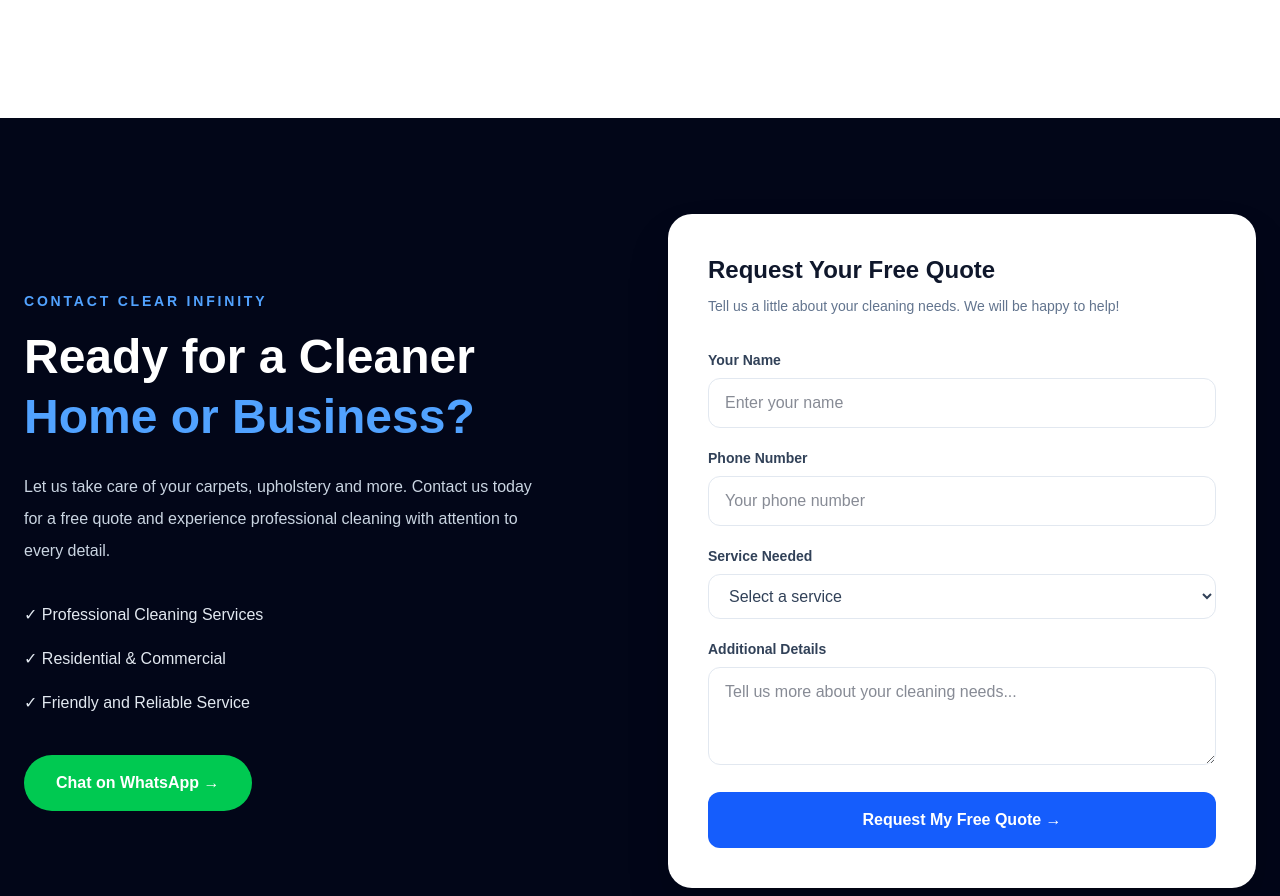
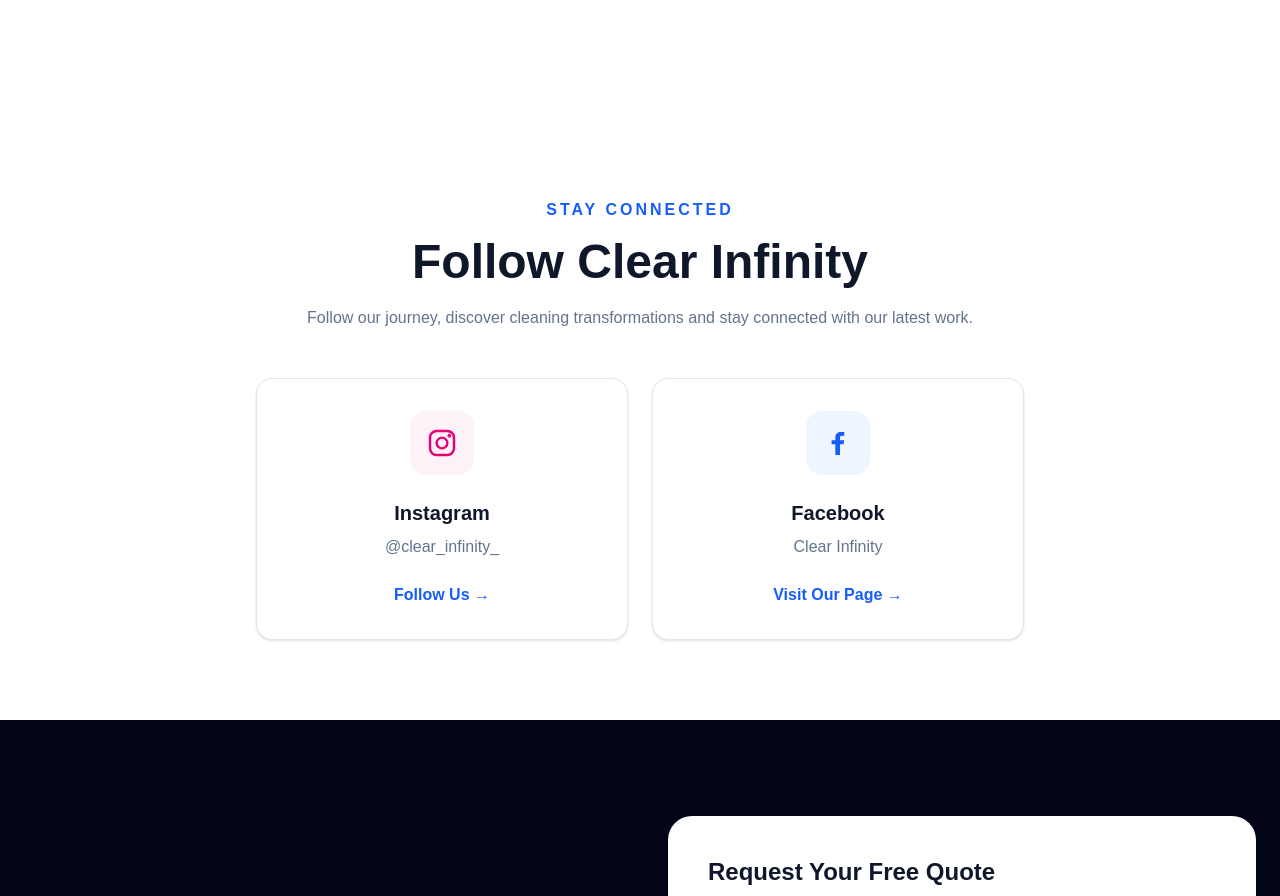
Before and after one commit to gustavoborges89/clear-infinity-website, a Next.js app: page / in a window 1280 px wide. Shown: the part 6861-7757 px from the top of the page. Built offline with nearby package versions, Linux system fonts and the light colour scheme.

Commit message:
Add social media links

```diff
--- a/app/page.tsx
+++ b/app/page.tsx
@@ -615,6 +615,101 @@ export default function Home() {
 
       {/* CONTACT SECTION */}
 
+      {/* SOCIAL MEDIA SECTION */}
+      <section className="bg-white px-6 py-20">
+        <div className="mx-auto max-w-7xl">
+
+          <div className="mb-12 text-center">
+            <p className="font-semibold tracking-[3px] text-blue-600">
+              STAY CONNECTED
+            </p>
+
+            <h2 className="mt-4 text-4xl font-bold text-slate-900 md:text-5xl">
+              Follow Clear Infinity
+            </h2>
+
+            <p className="mx-auto mt-5 max-w-2xl text-slate-500">
+              Follow our journey, discover cleaning transformations
+              and stay connected with our latest work.
+            </p>
+          </div>
+
+          <div className="mx-auto grid max-w-3xl gap-6 md:grid-cols-2">
+
+            <a
+              href="https://www.instagram.com/clear_infinity/"
+              target="_blank"
+              rel="noopener noreferrer"
+              aria-label="Follow Clear Infinity on Instagram"
+              className="group rounded-2xl border border-slate-200 bg-white p-8 text-center shadow-sm transition hover:-translate-y-2 hover:shadow-xl"
+            >
+              <div className="mx-auto flex h-16 w-16 items-center justify-center rounded-2xl bg-pink-50 text-pink-600 transition group-hover:scale-110">
+                <svg
+                  xmlns="http://www.w3.org/2000/svg"
+                  width="32"
+                  height="32"
+                  viewBox="0 0 24 24"
+                  fill="none"
+                  stroke="currentColor"
+                  strokeWidth="1.8"
+                  strokeLinecap="round"
+                  strokeLinejoin="round"
+                >
+                  <rect x="3" y="3" width="18" height="18" rx="5" />
+                  <circle cx="12" cy="12" r="4" />
+                  <circle cx="17.5" cy="6.5" r=".5" fill="currentColor" />
+                </svg>
+              </div>
+
+              <h3 className="mt-6 text-xl font-bold text-slate-900">
+                Instagram
+              </h3>
+
+              <p className="mt-2 text-slate-500">
+                @clear_infinity_
+              </p>
+
+              <span className="mt-6 inline-block font-semibold text-blue-600">
+                Follow Us →
+              </span>
+            </a>
+
+            <a
+              href="https://www.facebook.com/profile.php?id=61561062815183"
+              target="_blank"
+              rel="noopener noreferrer"
+              aria-label="Visit Clear Infinity on Facebook"
+              className="group rounded-2xl border border-slate-200 bg-white p-8 text-center shadow-sm transition hover:-translate-y-2 hover:shadow-xl"
+            >
+              <div className="mx-auto flex h-16 w-16 items-center justify-center rounded-2xl bg-blue-50 text-blue-600 transition group-hover:scale-110">
+                <svg
+                  xmlns="http://www.w3.org/2000/svg"
+                  width="32"
+                  height="32"
+                  viewBox="0 0 24 24"
+                  fill="currentColor"
+                >
+                  <path d="M13.5 21v-8h2.7l.4-3h-3.1V8.1c0-.9.3-1.5 1.6-1.5h1.6V3.9c-.3 0-1.3-.1-2.5-.1-2.5 0-4.2 1.5-4.2 4.3V10H7.2v3h2.8v8h3.5Z" />
+                </svg>
+              </div>
+
+              <h3 className="mt-6 text-xl font-bold text-slate-900">
+                Facebook
+              </h3>
+
+              <p className="mt-2 text-slate-500">
+                Clear Infinity
+              </p>
+
+              <span className="mt-6 inline-block font-semibold text-blue-600">
+                Visit Our Page →
+              </span>
+            </a>
+
+          </div>
+        </div>
+      </section>
+
       {/* CONTACT SECTION */}
       <section id="contact" className="bg-slate-950 px-6 py-24">
         <div className="mx-auto grid max-w-7xl items-center gap-14 md:grid-cols-2">
```
